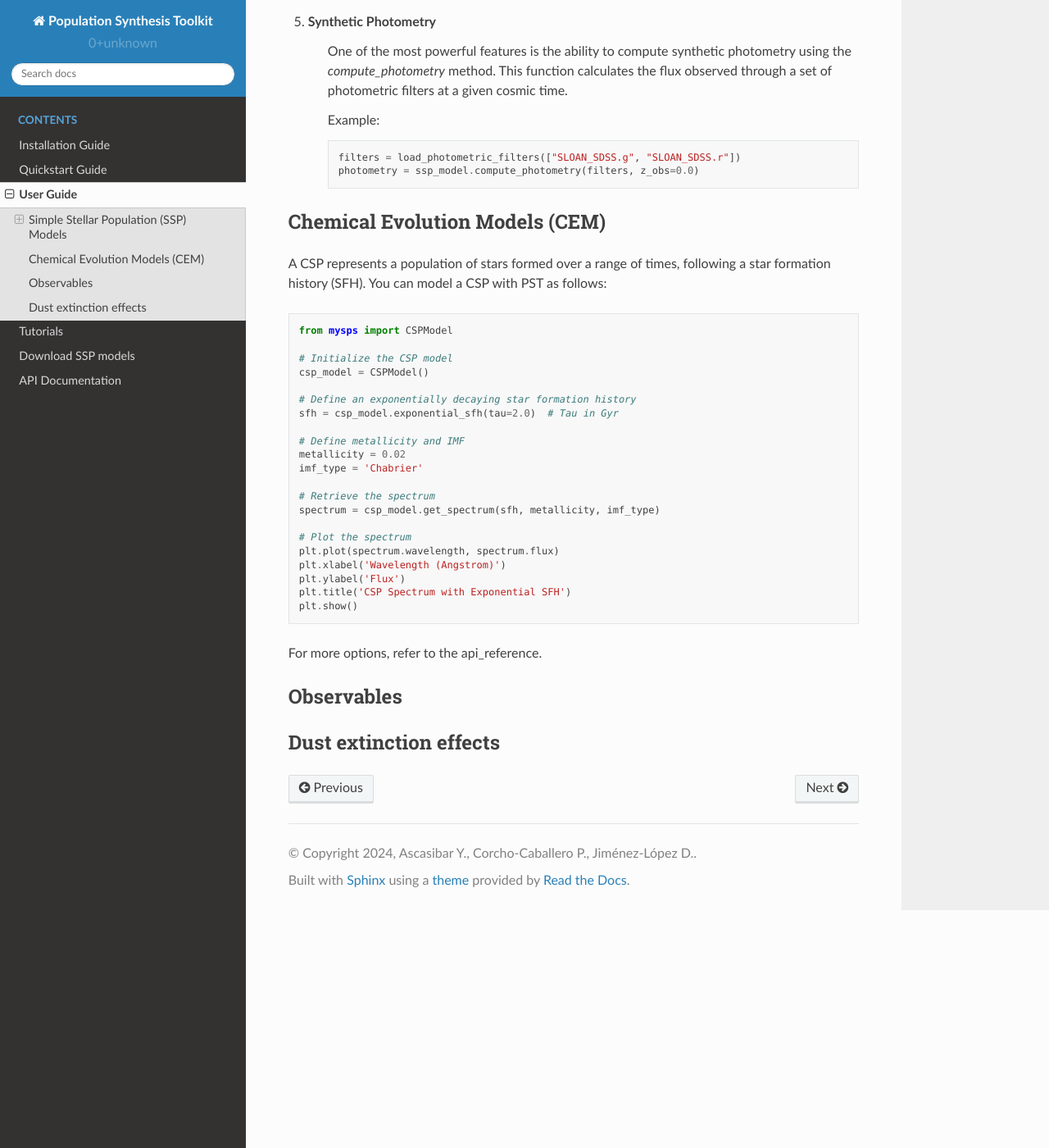
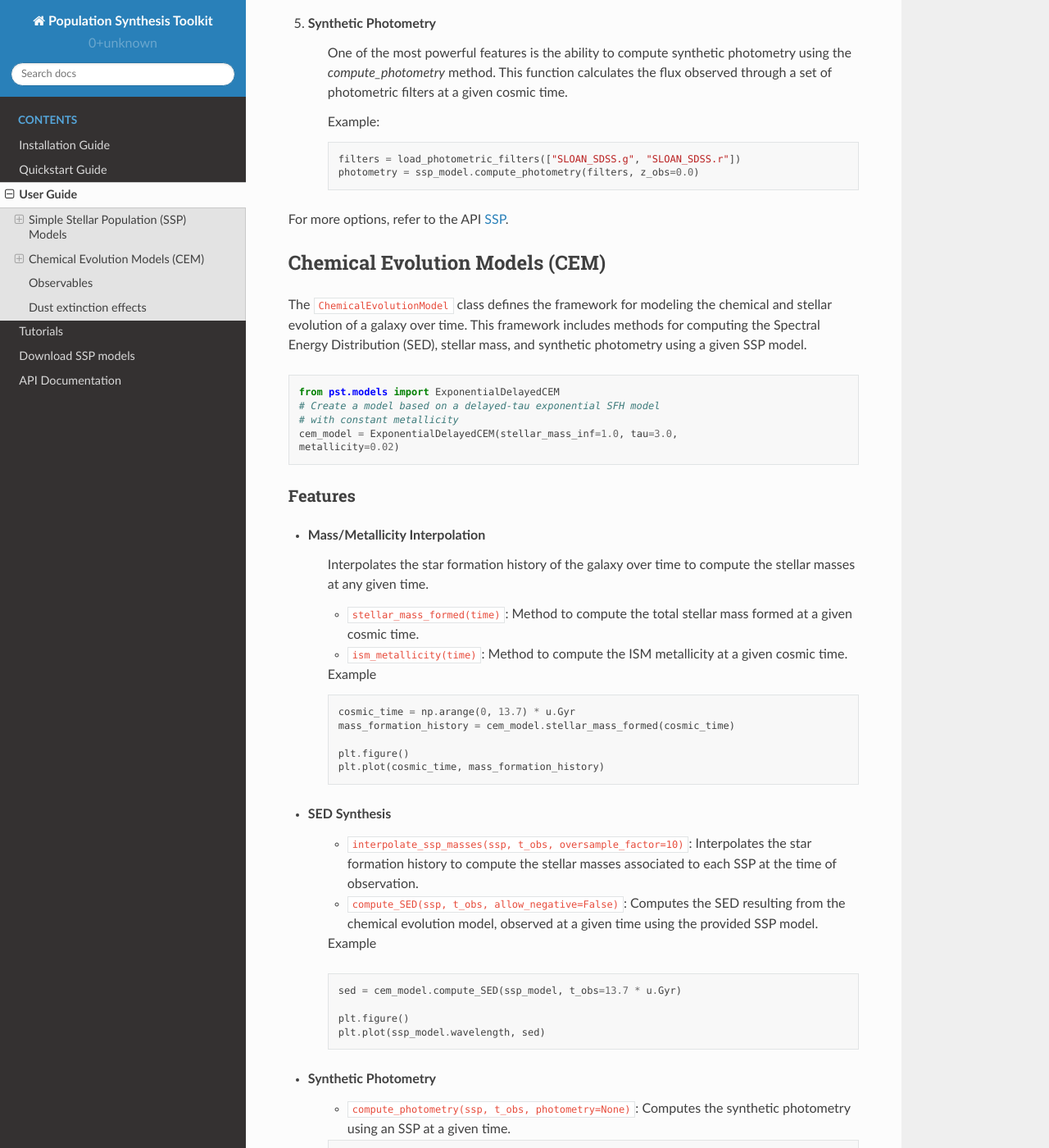
Before and after one commit to paranoya/population-synthesis-toolkit, a Sphinx documentation site: the page built from docs/source/user_guide.rst, in a window 1280 px wide and 1400 px high, scrolled down 1962 px. Shown: the whole window at 82% size. Built offline with Sphinx 7.4.7 and the Read the Docs theme 2.0.0, drawn with Linux system fonts in a browser that asks for light colours; some of the changed text lies outside the part shown.

Commit message:
add cem and observables sections

```diff
--- a/docs/source/user_guide.rst
+++ b/docs/source/user_guide.rst
@@ -81,40 +82,138 @@
             filters = load_photometric_filters(["SLOAN_SDSS.g", "SLOAN_SDSS.r"])
             photometry = ssp_model.compute_photometry(filters, z_obs=0.0)
 
+For more options, refer to the API :ref:`SSP`.
 
 Chemical Evolution Models (CEM)
 ===============================
-A CSP represents a population of stars formed over a range of times, following a star formation history (SFH). You can model a CSP with PST as follows:
+
+The ``ChemicalEvolutionModel`` class defines the framework for modeling the chemical and stellar evolution of a galaxy over time.
+This framework includes methods for computing the Spectral Energy Distribution (SED), stellar mass, and synthetic photometry using a given SSP model.
 
 .. code-block:: python
 
-    from mysps import CSPModel
+    from pst.models import ExponentialDelayedCEM
+    # Create a model based on a delayed-tau exponential SFH model
+    # with constant metallicity
+    cem_model = ExponentialDelayedCEM(stellar_mass_inf=1.0, tau=3.0,
+    metallicity=0.02)
 
-    # Initialize the CSP model
-    csp_model = CSPModel()
 
-    # Define an exponentially decaying star formation history
-    sfh = csp_model.exponential_sfh(tau=2.0)  # Tau in Gyr
+Features
+^^^^^^^^
 
-    # Define metallicity and IMF
-    metallicity = 0.02
-    imf_type = 'Chabrier'
+- **Mass/Metallicity Interpolation**
+    Interpolates the star formation history of the galaxy over time to compute the stellar masses at any given time.
 
-    # Retrieve the spectrum
-    spectrum = csp_model.get_spectrum(sfh, metallicity, imf_type)
+    - ``stellar_mass_formed(time)``: Method to compute the total stellar mass formed at a given cosmic time.
+    - ``ism_metallicity(time)``: Method to compute the ISM metallicity at a given cosmic time.
 
-    # Plot the spectrum
-    plt.plot(spectrum.wavelength, spectrum.flux)
-    plt.xlabel('Wavelength (Angstrom)')
-    plt.ylabel('Flux')
-    plt.title('CSP Spectrum with Exponential SFH')
-    plt.show()
+    Example
 
-For more options, refer to the :ref:`api_reference`.
+    .. code-block:: python
+
+            cosmic_time = np.arange(0, 13.7) * u.Gyr
+            mass_formation_history = cem_model.stellar_mass_formed(cosmic_time)
+
+            plt.figure()
+            plt.plot(cosmic_time, mass_formation_history)
+
+- **SED Synthesis**
+
+    - ``interpolate_ssp_masses(ssp, t_obs, oversample_factor=10)``: Interpolates the star formation history to compute the stellar masses associated to each SSP at the time of observation.
+    - ``compute_SED(ssp, t_obs, allow_negative=False)``: Computes the SED resulting from the chemical evolution model, observed at a given time using the provided SSP model.
+
+    Example
+
+    .. code-block:: python
+
+            sed = cem_model.compute_SED(ssp_model, t_obs=13.7 * u.Gyr)
+
+            plt.figure()
+            plt.plot(ssp_model.wavelength, sed)
+
+- **Synthetic Photometry**
+
+    - ``compute_photometry(ssp, t_obs, photometry=None)``: Computes the synthetic photometry using an SSP at a given time.
+
+    .. code-block:: python
+
+            # Precompute the photometry of each SSP
+            _ = ssp_model.compute_photometry(list_of_filters, z_obs=0.0)
+            photometric_fluxes = cem_model.compute_photometry(ssp_model, t_obs=13.7 * u.Gyr)
+
+            ab_mag = -2.5 * np.log10(photometric_fluxes.to_value("3631 Jy"))
+
+For more details, refer to the API :ref:`models`.
 
 Observables
 ===========
 
+Currently, PST is able to produce three different types of observable quantities:
+
+- Spectra
+
+    These can be used for a wide range of purposes, including the production of the
+    two other observable quantities. PST works by defaul in luminosity (or flux) density
+    per wavelength unit (e.g. Lsun / AA), although the use of :class:`astropy.units` allows
+    to easily convert to specific flux per frequency.
+
+- Photometry
+
+    Synthetic photometry is produced by means of the :class:`Filter` class, that
+    represents the passband of a given photometric band.
+
+    PST uses the :ref:`Spanish Virtual Observatory (SVO) Filter Service <http://svo2.cab.inta-csic.es/theory/fps/>` to have access to a wide range of photometric filters. If a filter is not found locally, it is downladed automatically and placed in the default filter directory.
+
+    Example
+
+    .. code-block:: python
+
+        from pst.observables import Filter
+
+        jwst_miri_filter = Filter.from_svo("JWST_MIRI.F2550W")
+
+        # Compute a synthetic magnitude from a spectra
+        jwst_miri_filter.interpolate(wavelength)
+        ab_mag = jwst_miri_filter.get_ab(spectra)
+
+    The filter naming convention basically follows the rule ``TELESC_INSTRUMENT.BAND``.
+
+- Equivalent Widths
+
+    Similarly, PST can also measure equivalent widths from spectra by means of the :class:`EquivalentWidth` class, which is essentially defined by three spectral regions:
+
+    - Left pseudo-continuum window.
+    - Right pseudo-continuum window.
+    - Central wavelength window.
+
+    The first two regions are used to define a linear pseudo-continuum, while the latter is the region of interest where the equivalent width is measured.
+
+    .. code-block:: python
+
+        from pst.observables import EquivalentWidth
+
+        custom_ew = EquivalentWidth(left_wl_range=[3950, 4000],
+                                    central_wl_range=[4000, 4100],
+                                    right_wl_range=[4100, 4150])
+
+    It is also possible to load pre-defined equivalent widths by providing a JSON
+    file such as:
+
+    .. code-block::
+
+        {"left_wl_range": [6470.0, 6530.0], "central_wl_range": [6550.0,  6575.0], "right_wl_range": [6600, 6660]}
+
+    Then, you can initialise the class by:
+
+    .. code-block:: python
+
+        halpha_ew = EquivalentWidth.from_json(path_to_json_file)
+
+
+For more details, refer to the API :ref:`observables`.
 
 Dust extinction effects
 =======================
+
+For more details, refer to the API :ref:`dust`.
```
Also changed, not shown: other parts of docs/source/user_guide.rst (+2 -1 lines).
